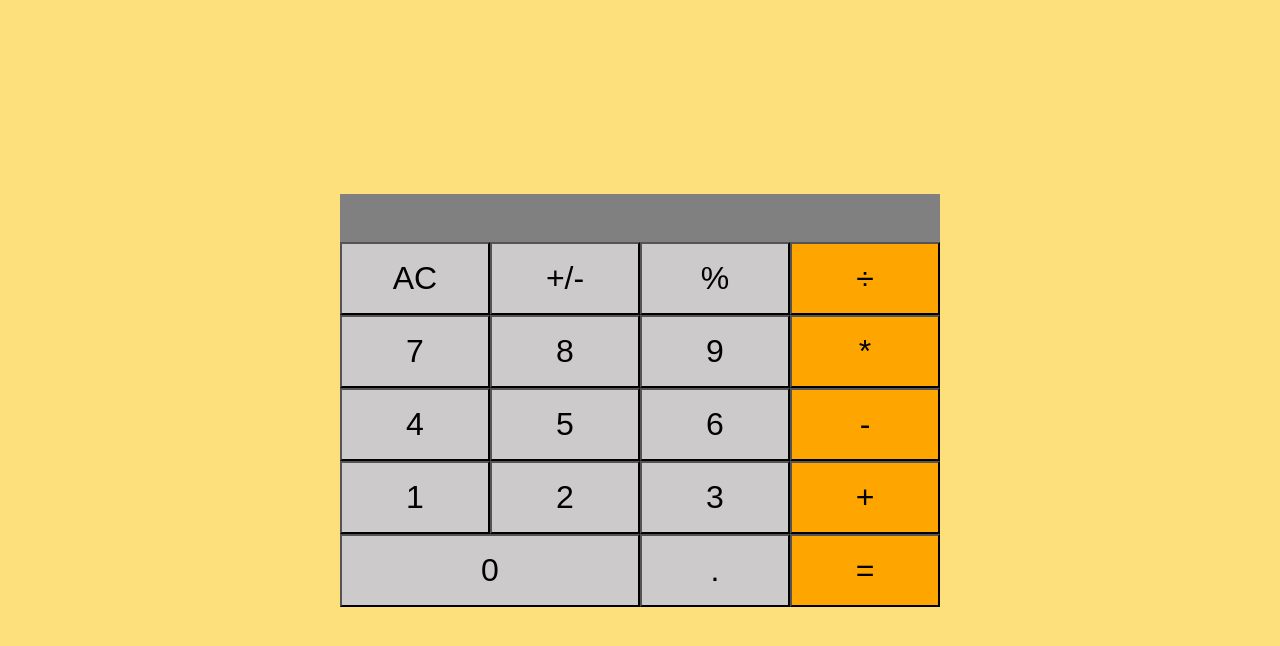
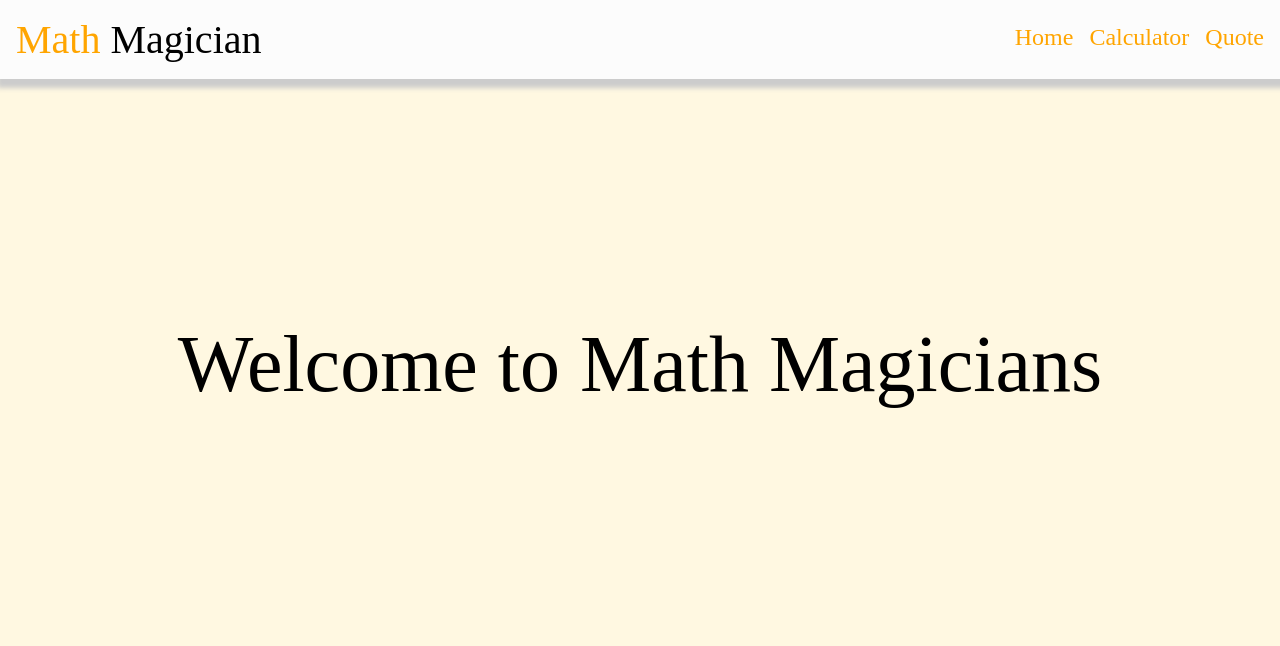
Before and after one commit to karmaester/react-calculator, a React (Create React App) app: page / in a window 1280 px wide. Shown: the top 646 px of the page. Built offline with nearby package versions, Linux system fonts and the light colour scheme.

Commit message:
Add routes

```diff
--- a/package.json
+++ b/package.json
@@ -11,6 +11,7 @@
     "prop-types": "^15.7.2",
     "react": "^17.0.2",
     "react-dom": "^17.0.2",
+    "react-router-dom": "^5.2.0",
     "react-scripts": "4.0.3",
     "web-vitals": "^1.1.1"
   },
--- a/src/components/App.js
+++ b/src/components/App.js
@@ -1,38 +1,20 @@
 /* eslint-disable no-unused-vars */
 import './App.scss';
-import React, { useState } from 'react';
-import Display from './Display';
-import ButtonPanel from './ButtonPanel';
-import calculate from '../logic/calculate';
+import { Route, Switch } from 'react-router-dom';
+import Calculator from './Calculator';
+import Home from './Home';
+import Quote from './Quote';
+import Navbar from './Navbar';
 
-const App = () => {
-  const [value, setValue] = useState({
-    total: null,
-    next: null,
-    operation: null,
-  });
-
-  const clickHandler = (buttonName) => {
-    const newResult = calculate(value, buttonName);
-    setValue({
-      ...newResult,
-    });
-  };
-
-  return (
-    <>
-      <div className="calculator">
-        <Display
-          result={
-            `${value.total || ''}
-            ${value.operation || ''}
-            ${(value.total && value.next) || ''}`
-            }
-        />
-        <ButtonPanel clickHandler={clickHandler} />
-      </div>
-    </>
-  );
-};
+const App = () => (
+  <main>
+    <Navbar />
+    <Switch>
+      <Route path="/" component={Home} exact />
+      <Route path="/Calculator" component={Calculator} exact />
+      <Route path="/Quote" component={Quote} exact />
+    </Switch>
+  </main>
+);
 export default App;
 /* eslint-enable no-unused-vars */
--- a/src/components/App.scss
+++ b/src/components/App.scss
@@ -1,12 +1,9 @@
 body {
   margin: 0;
-  background-color: rgb(253, 223, 123);
+  background-color: rgb(255, 248, 225);
 }
 
 #root {
-	display: flex;
-	justify-content: center;
-	align-items: center;
 	min-height: 100vh;
 }
 
@@ -16,9 +13,66 @@ body {
   flex-direction: column;
 }
 
+.calculator {
+  margin-top: 5rem;
+  margin-left: calc(50vw - 300px);
+}
+
+.welcome, .quote {
+  width: 100%;
+  text-align: center;
+  margin-top: 30vh;
+}
+
+.welcome {
+  font-size: 5rem;
+}
+
+.quote {
+  font-size: 2.5rem;
+  span {
+    color: gray;
+    font-size: 1.5rem;
+    padding-left: 1rem;
+  }
+}
+
+.logo {
+  font-size: 2.5rem;
+}
+
 .display {
   max-width: 600px;
   background-color: gray;
+}
+
+.navbar {
+  padding: 1rem;
+  background: #fcfcfc;
+  display: flex;
+  justify-content: space-between;
+
+  span {
+    color: orange;
+  }
+
+  .nav-links {
+    display: flex;
+    font-size: 1.5rem;
+
+    .nav-link {
+      text-decoration: none;
+      padding-left: 1rem;
+      padding-top: .5rem;
+      color: orange;
+    }
+  }
+}
+
+.shadow {
+  -moz-box-shadow:    3px 3px 5px 6px #ccc;
+  -webkit-box-shadow: 3px 3px 5px 6px #ccc;
+  box-shadow:         3px 3px 5px 6px #ccc;
 }
 
 .result {
@@ -26,7 +80,6 @@ body {
   color: white;
   font-size: 2.5rem;
   text-align: end;
-  padding-right: 1rem;
 }
 
 .btn {
--- /dev/null
+++ b/src/components/Calculator.js
@@ -0,0 +1,36 @@
+import React, { useState } from 'react';
+import Display from './Display';
+import ButtonPanel from './ButtonPanel';
+import calculate from '../logic/calculate';
+
+const Calculator = () => {
+  const [value, setValue] = useState({
+    total: null,
+    next: null,
+    operation: null,
+  });
+
+  const clickHandler = (buttonName) => {
+    const newResult = calculate(value, buttonName);
+    setValue({
+      ...newResult,
+    });
+  };
+
+  return (
+    <>
+      <div className="calculator">
+        <Display
+          result={
+            `${value.total || ''}
+            ${value.operation || ''}
+            ${(value.total && value.next) || ''}`
+            }
+        />
+        <ButtonPanel clickHandler={clickHandler} />
+      </div>
+    </>
+  );
+};
+export default Calculator;
+/* eslint-enable no-unused-vars */
--- /dev/null
+++ b/src/components/Home.js
@@ -0,0 +1,5 @@
+const Home = () => (
+  <div className="welcome">Welcome to Math Magicians</div>
+);
+
+export default Home;
--- /dev/null
+++ b/src/components/Navbar.js
@@ -0,0 +1,20 @@
+import React from 'react';
+import { Link } from 'react-router-dom';
+
+const Navbar = () => (
+  <>
+    <div className="navbar shadow">
+      <div className="logo">
+        <span>Math </span>
+        Magician
+      </div>
+      <div className="nav-links">
+        <Link to="/" className="nav-link">Home </Link>
+        <Link to="/calculator" className="nav-link">Calculator </Link>
+        <Link to="/quote" className="nav-link">Quote </Link>
+      </div>
+    </div>
+  </>
+);
+
+export default Navbar;
--- /dev/null
+++ b/src/components/Quote.js
@@ -0,0 +1,9 @@
+const Quote = () => (
+  <div className="quote">
+    &quot; Mathematics in not about numbers, equations, computations,
+    or algorithms: it is about understanding.&quot;
+    <span>William Paul Thurston</span>
+  </div>
+);
+
+export default Quote;
--- a/src/index.js
+++ b/src/index.js
@@ -1,12 +1,13 @@
 import React from 'react';
 import ReactDOM from 'react-dom';
+import { BrowserRouter } from 'react-router-dom';
 import App from './components/App';
 import reportWebVitals from './reportWebVitals';
 
 ReactDOM.render(
-  <React.StrictMode>
+  <BrowserRouter>
     <App />
-  </React.StrictMode>,
+  </BrowserRouter>,
   document.getElementById('root'),
 );
 
```
Also changed, not shown: 1 other file (tests, documents, lock files or other folders).
